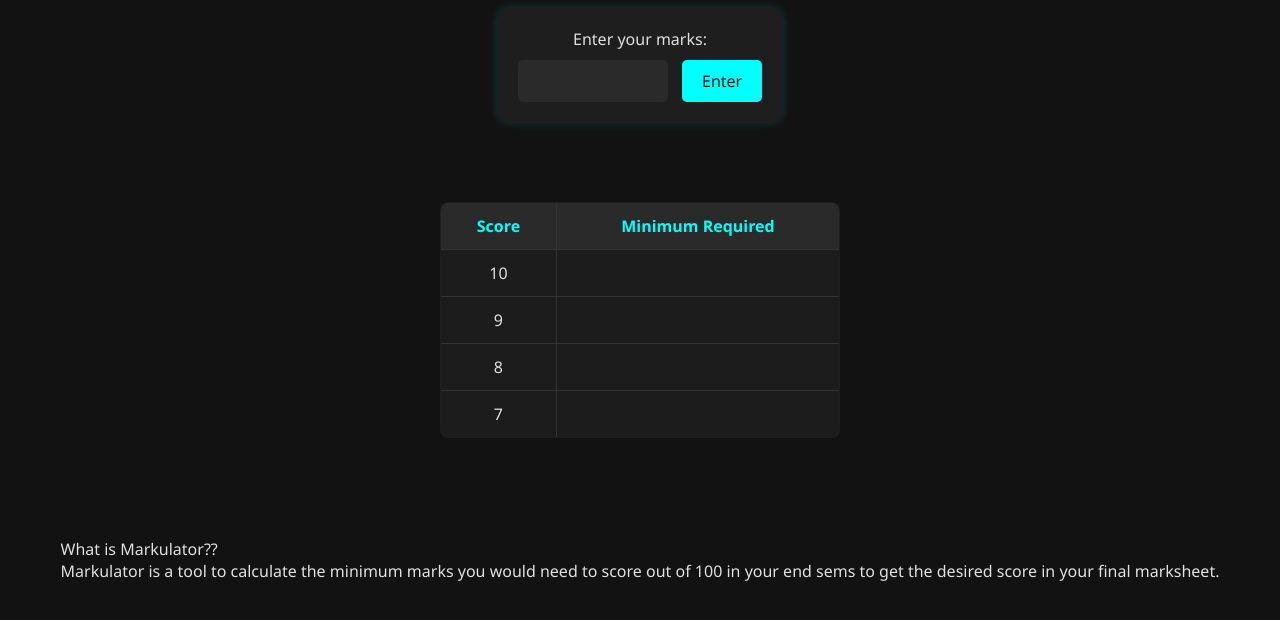
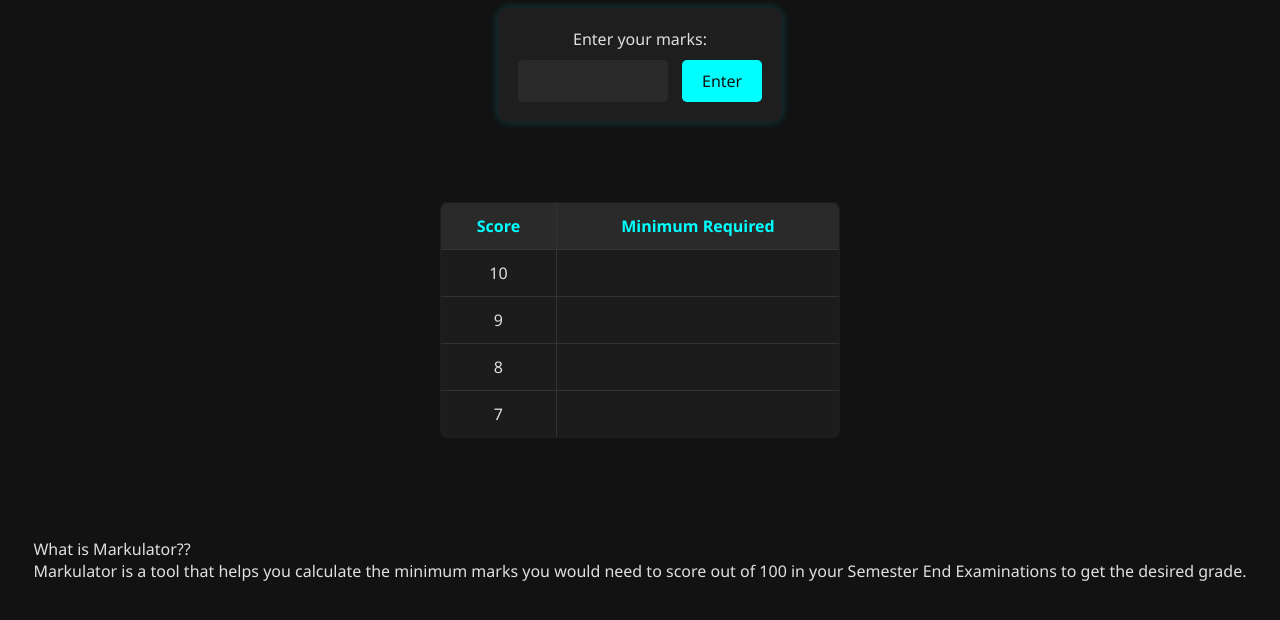
Before and after one commit to Achinthya630/Markulator, a plain HTML site: page index.html in a window 1280 px wide. Shown: the part 118-738 px from the top of the page. Drawn offline with Linux system fonts and the light colour scheme.

Commit message:
Updating the footer

```diff
--- a/index.html
+++ b/index.html
@@ -46,7 +46,7 @@
     <div>
         <div class = "footer">What is Markulator??</div>
         <div>
-            Markulator is a tool to calculate the minimum marks you would need to score out of 100 in your end sems to get the desired score in your final marksheet.
+            Markulator is a tool that helps you calculate the minimum marks you would need to score out of 100 in your Semester End Examinations to get the desired grade.
         </div>
     </div>
 
@@ -55,3 +55,6 @@
     <script src="scripts.js"></script>
 </body>
 </html>
+
+
+<!-- access the live website with : https://markulator.vercel.app/ -->
```
